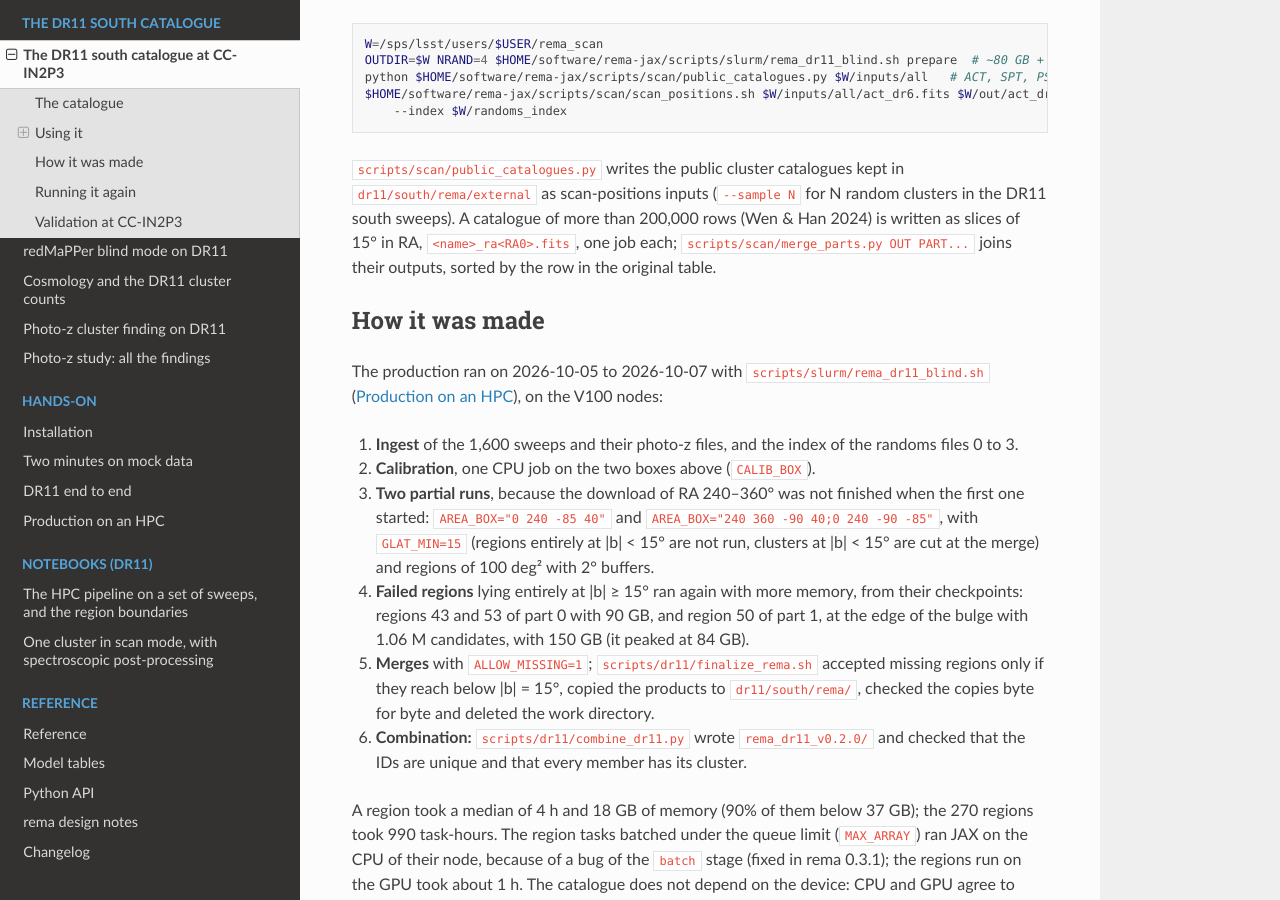
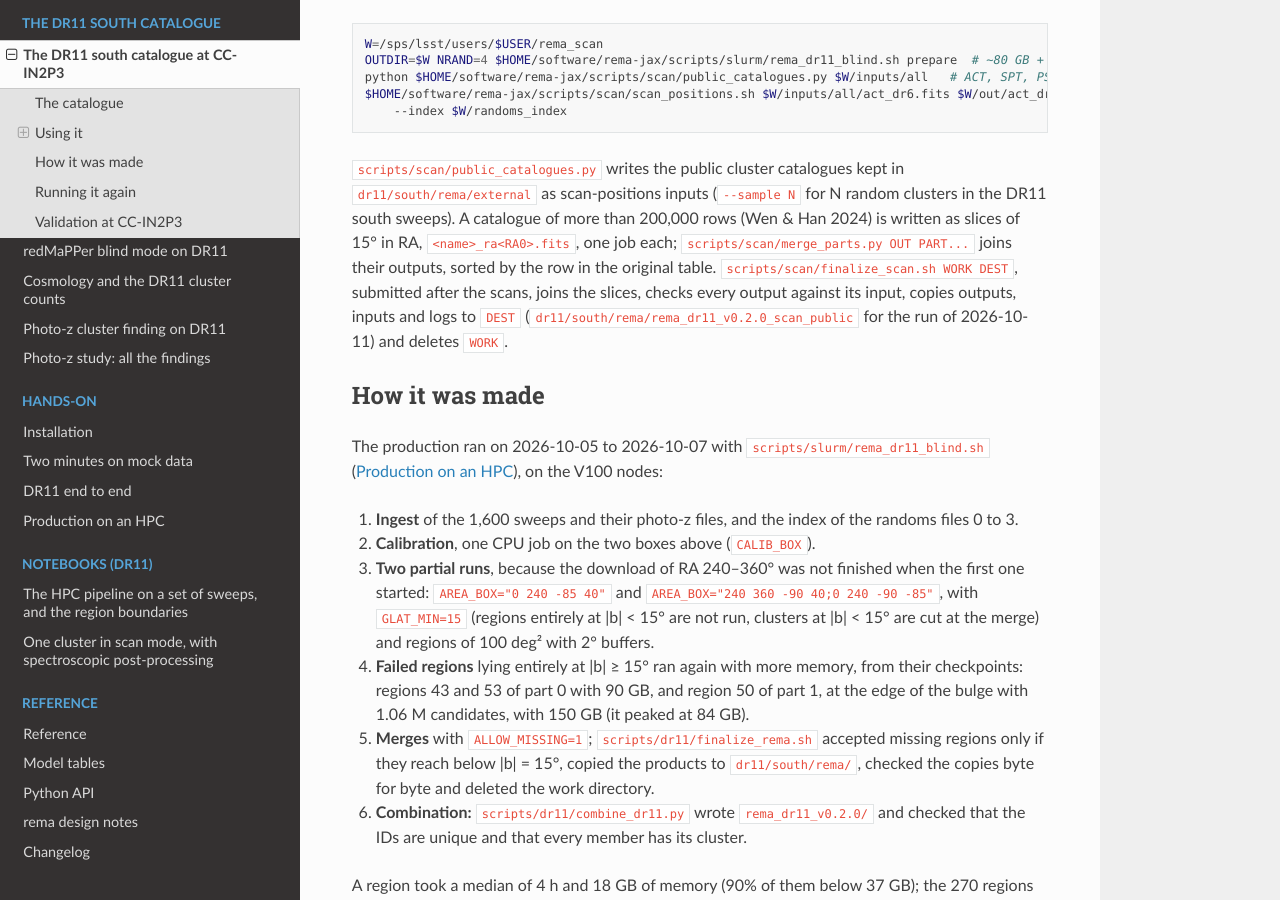
Before and after one commit to JohanComparat/rema-jax, a Sphinx documentation site: the page built from docs/ccin2p3.rst, in a window 1280 px wide and 900 px high, scrolled down 1881 px. Built offline with Sphinx 7.4.7 and the Read the Docs theme 3.1.0, drawn with Linux system fonts in a browser that asks for light colours; pages that are not in the unit, such as notebooks, are missing from menus.

Commit message:
scripts/scan/finalize_scan.sh: join slices, check, copy the scan-positions products to the data system, delete the work directory

```diff
--- a/docs/ccin2p3.rst
+++ b/docs/ccin2p3.rst
@@ -105,6 +105,9 @@ arrays of CPU jobs, then point the scans at that index:
 the DR11 south sweeps). A catalogue of more than 200,000 rows (Wen & Han 2024) is written as
 slices of 15° in RA, ``<name>_ra<RA0>.fits``, one job each; ``scripts/scan/merge_parts.py OUT
 PART...`` joins their outputs, sorted by the row in the original table.
+``scripts/scan/finalize_scan.sh WORK DEST``, submitted after the scans, joins the slices, checks
+every output against its input, copies outputs, inputs and logs to ``DEST``
+(``dr11/south/rema/rema_dr11_v0.2.0_scan_public`` for the run of 2026-10-11) and deletes ``WORK``.
 
 How it was made
 ---------------
```
Also changed, not shown: 1 other file.
